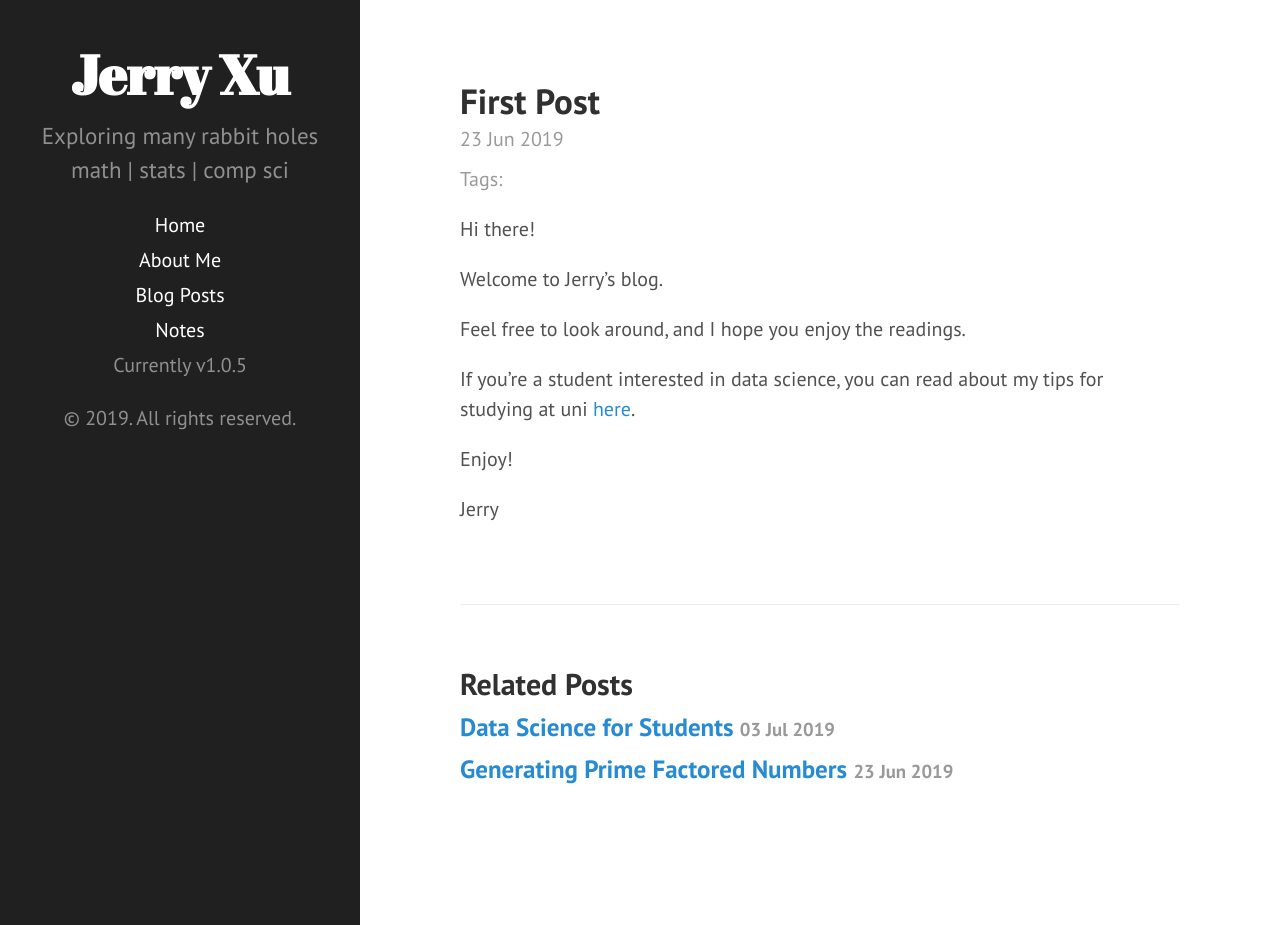
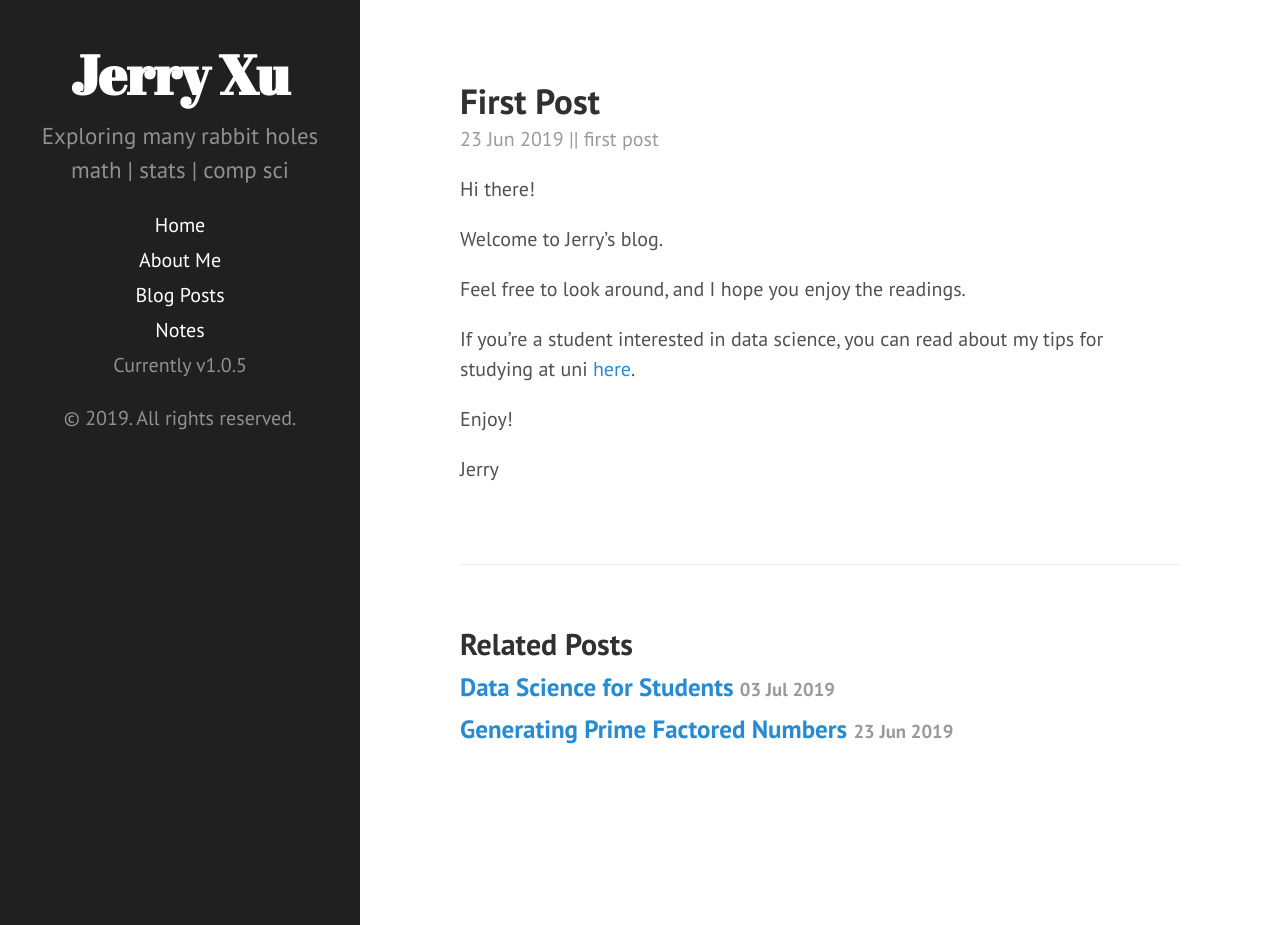
Before and after one commit to jerry-ye-xu/jerry-ye-xu.github.io, a Jekyll site: the page built from _posts/2019-6-23-first-post.md, in a window 1280 px wide and 925 px high. Built offline with Jekyll 4.4.1, drawn with Linux system fonts in a browser that asks for light colours.

Commit message:
updated formatting

```diff
--- a/_layouts/post.html
+++ b/_layouts/post.html
@@ -4,8 +4,8 @@ layout: default
 
 <div class="post">
   <h1 class="post-title">{{ page.title }}</h1>
-  <span class="post-date">{{ page.date | date_to_string }}</span>
-  <span class="post-date">Tags: {{ page.tags | join: ', ' }}</span>
+  <span class="post-date">{{ page.date | date_to_string }} || {{ page.tags | join: ', ' }}</span>
+  <!-- <span class="post-date">Tags: {{ page.tags | join: ', ' }}</span> -->
   {{ content }}
 </div>
 
--- a/_posts/2019-6-23-first-post.md
+++ b/_posts/2019-6-23-first-post.md
@@ -1,6 +1,9 @@
 ---
 layout: post
 title: First Post
+category: First Post
+categories: ['first post']
+tags: ['first post']
 ---
 
 Hi there!
--- a/index.html
+++ b/index.html
@@ -11,8 +11,7 @@ title: Home
         {{ post.title }}
       </a>
     </h1>
-    <span class="post-date">{{ post.date | date_to_string }}</span>
-    <span class="post-date">Tags: {{ post.tags | join: ', ' }}</span>
+    <span class="post-date">{{ post.date | date_to_string }} || {{ post.tags | join: ', ' }}</span>
 
     {{ post.content }}
     <hr class="shadow">
```
